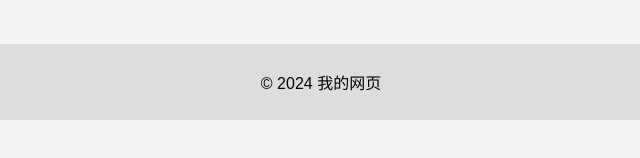
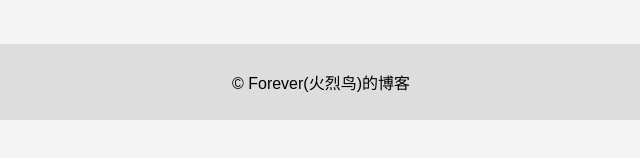
Before and after one commit to Forever0063/website, a plain HTML site: page index.html in a window 1280 px wide. Shown: the part 234-392 px from the top of the page, 319-959 px from the left. Drawn offline with Linux system fonts and the light colour scheme.

Commit message:
index.html

```diff
--- a/index.html
+++ b/index.html
@@ -16,7 +16,7 @@
         <p id="message"></p>
     </main>
     <footer>
-        <p>&copy; 2024 我的网页</p>
+        <p>&copy; Forever(火烈鸟)的博客</p>
     </footer>
     <script src="script.js"></script>
 </body>
```
